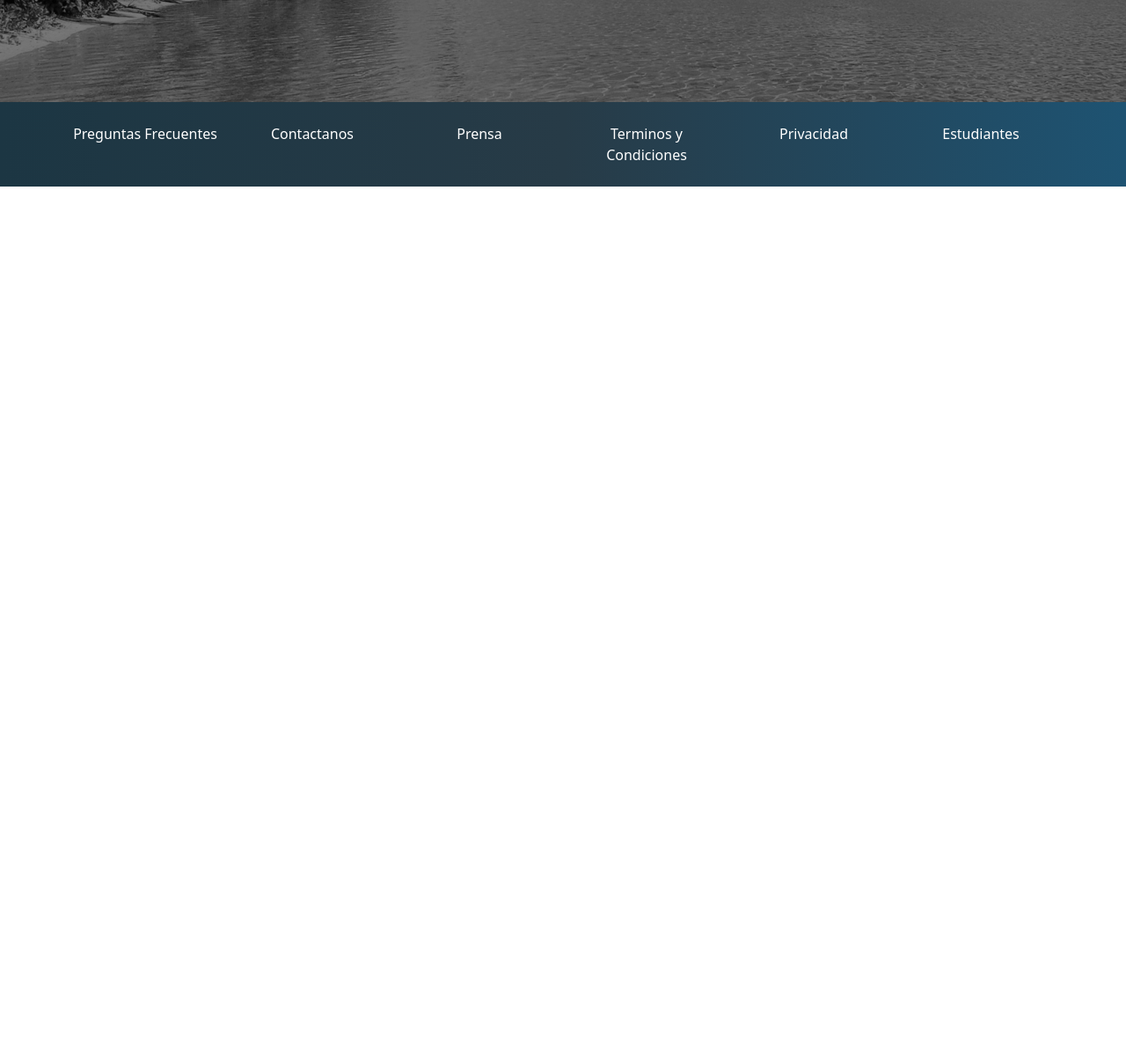
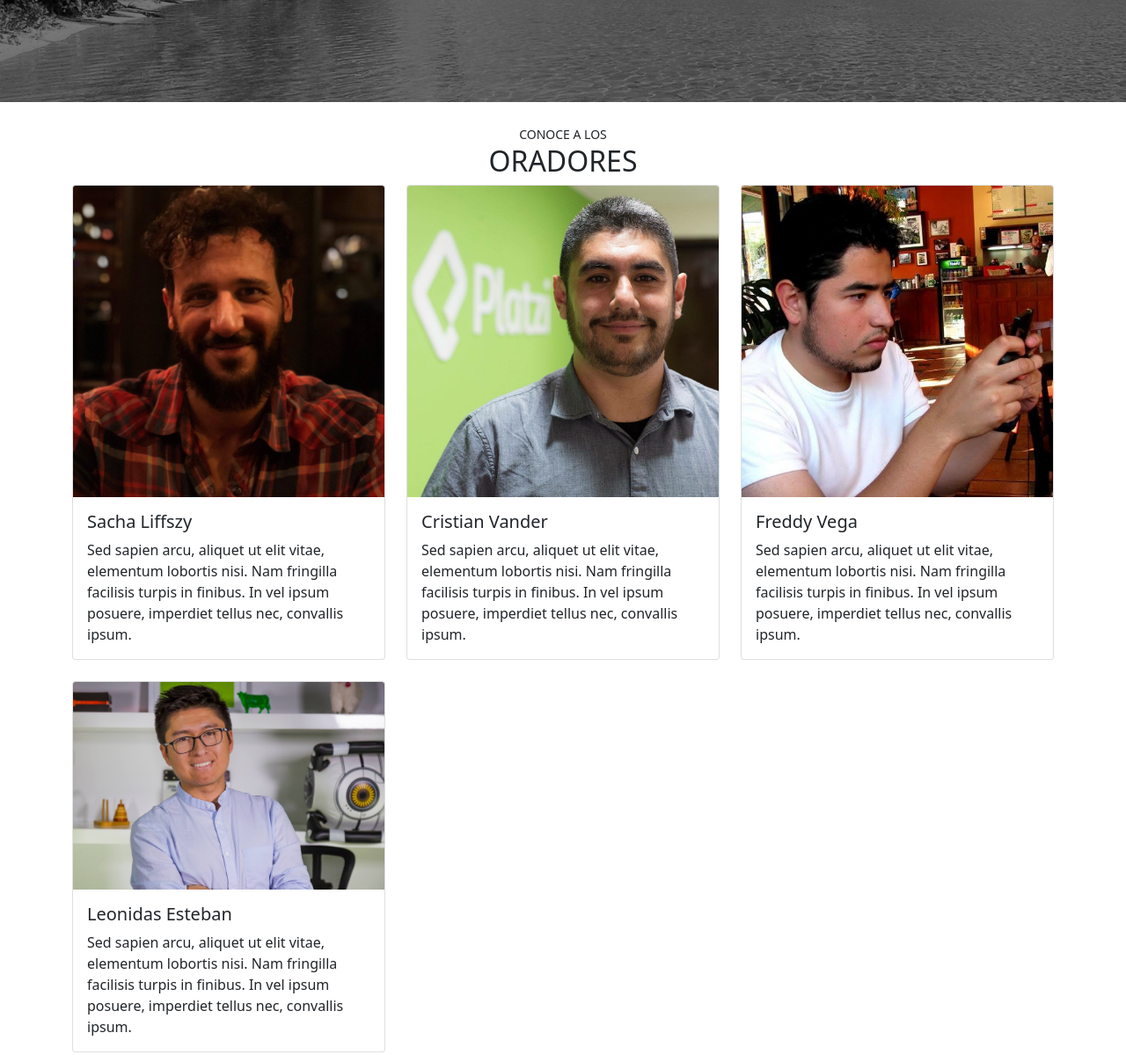
Before and after one commit to mabalderramav/platzi-bootstrap, a website: page index.html in a window 1280 px wide. Shown: the part 500-1699 px from the top of the page at 88% size. Before the commit the page ends 800 px from the top, so only its background shows below. Drawn offline with nearby package versions, Linux system fonts and the light colour scheme.

Commit message:
added card

```diff
--- a/index.html
+++ b/index.html
@@ -117,6 +117,89 @@
 
     <!-- #endregion Main-->
 
+    <!-- #region Speakers-->
+    <section id="speakers" class="mt-4">
+      <div class="container">
+        <div class="row">
+          <div class="col text-center text-uppercase">
+            <small>Conoce a los</small>
+            <h2>Oradores</h2>
+          </div>
+        </div>
+        <div class="row">
+          <div class="col-md-4 mb-4">
+            <div class="card">
+              <img
+                src="assets/speakers/sacha.jpg"
+                class="card-img-top"
+                alt="Foto de Sacha"
+              />
+              <div class="card-body">
+                <h5 class="card-title">Sacha Liffszy</h5>
+                <p class="card-text">
+                  Sed sapien arcu, aliquet ut elit vitae, elementum lobortis
+                  nisi. Nam fringilla facilisis turpis in finibus. In vel ipsum
+                  posuere, imperdiet tellus nec, convallis ipsum.
+                </p>
+              </div>
+            </div>
+          </div>
+          <div class="col-md-4 mb-4">
+            <div class="card">
+              <img
+                src="assets/speakers/cvander.jpeg"
+                class="card-img-top"
+                alt="Foto de Cristian"
+              />
+              <div class="card-body">
+                <h5 class="card-title">Cristian Vander</h5>
+                <p class="card-text">
+                  Sed sapien arcu, aliquet ut elit vitae, elementum lobortis
+                  nisi. Nam fringilla facilisis turpis in finibus. In vel ipsum
+                  posuere, imperdiet tellus nec, convallis ipsum.
+                </p>
+              </div>
+            </div>
+          </div>
+          <div class="col-md-4 mb-4">
+            <div class="card">
+              <img
+                src="assets/speakers/freddy.jpeg"
+                class="card-img-top"
+                alt="Foto de Freddy"
+              />
+              <div class="card-body">
+                <h5 class="card-title">Freddy Vega</h5>
+                <p class="card-text">
+                  Sed sapien arcu, aliquet ut elit vitae, elementum lobortis
+                  nisi. Nam fringilla facilisis turpis in finibus. In vel ipsum
+                  posuere, imperdiet tellus nec, convallis ipsum.
+                </p>
+              </div>
+            </div>
+          </div>
+          <div class="col-md-4 mb-4">
+            <div class="card">
+              <img
+                src="assets/speakers/leonidas.jpeg"
+                class="card-img-top"
+                alt="Foto de leonidas"
+              />
+              <div class="card-body">
+                <h5 class="card-title">Leonidas Esteban</h5>
+                <p class="card-text">
+                  Sed sapien arcu, aliquet ut elit vitae, elementum lobortis
+                  nisi. Nam fringilla facilisis turpis in finibus. In vel ipsum
+                  posuere, imperdiet tellus nec, convallis ipsum.
+                </p>
+              </div>
+            </div>
+          </div>
+        </div>
+      </div>
+    </section>
+    <!-- #endregion Speakers-->
+
     <!-- #region Footer -->
     <footer id="footer" class="pb-4 pt-4">
       <div class="container">
```
